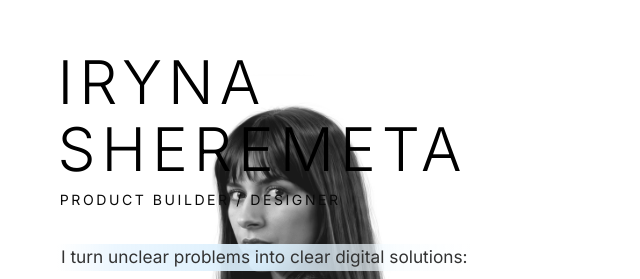
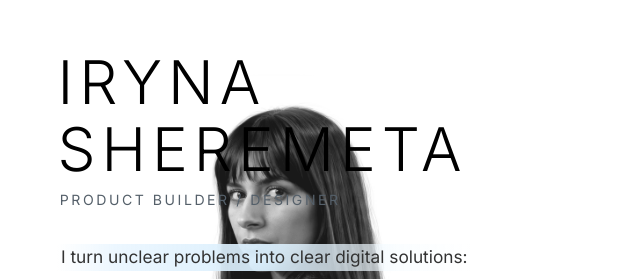
Before and after one commit to Irene2828/porfoliojuly, a Next.js app: page / in a window 1280 px wide. Shown: the part 133-412 px from the top of the page, without its empty margins (0-640 px from the left). Built offline with nearby package versions, Linux system fonts and the light colour scheme; no server answers; the database is empty; a web font is replaced by a local one.

Commit message:
Styles: apply premium silver-grey (#55606a) color to eyebrow and header links on desktop viewports to align with mobile styles

```diff
--- a/src/app/components/Header.css
+++ b/src/app/components/Header.css
@@ -95,7 +95,7 @@
   font-weight: 500;
   text-transform: uppercase;
   letter-spacing: 0.1em;
-  color: #0a0a0a;
+  color: #55606a;
   text-decoration: none;
   position: relative;
   overflow: hidden;
@@ -110,7 +110,7 @@
   left: 0;
   width: 100%;
   height: 1px;
-  background-color: #0a0a0a;
+  background-color: #55606a;
   transform: translateX(-101%);
   transition: transform 0.4s cubic-bezier(0.2, 0.8, 0.2, 1);
 }
--- a/src/app/components/Hero.css
+++ b/src/app/components/Hero.css
@@ -104,8 +104,8 @@
   font-weight: 400;
   text-transform: uppercase;
   letter-spacing: 0.18em;
-  color: #0a0a0a;
-  opacity: 0.55;
+  color: #55606a;
+  opacity: 1;
   margin: 0.4rem 0 0 0.15rem;
 }
 
```
